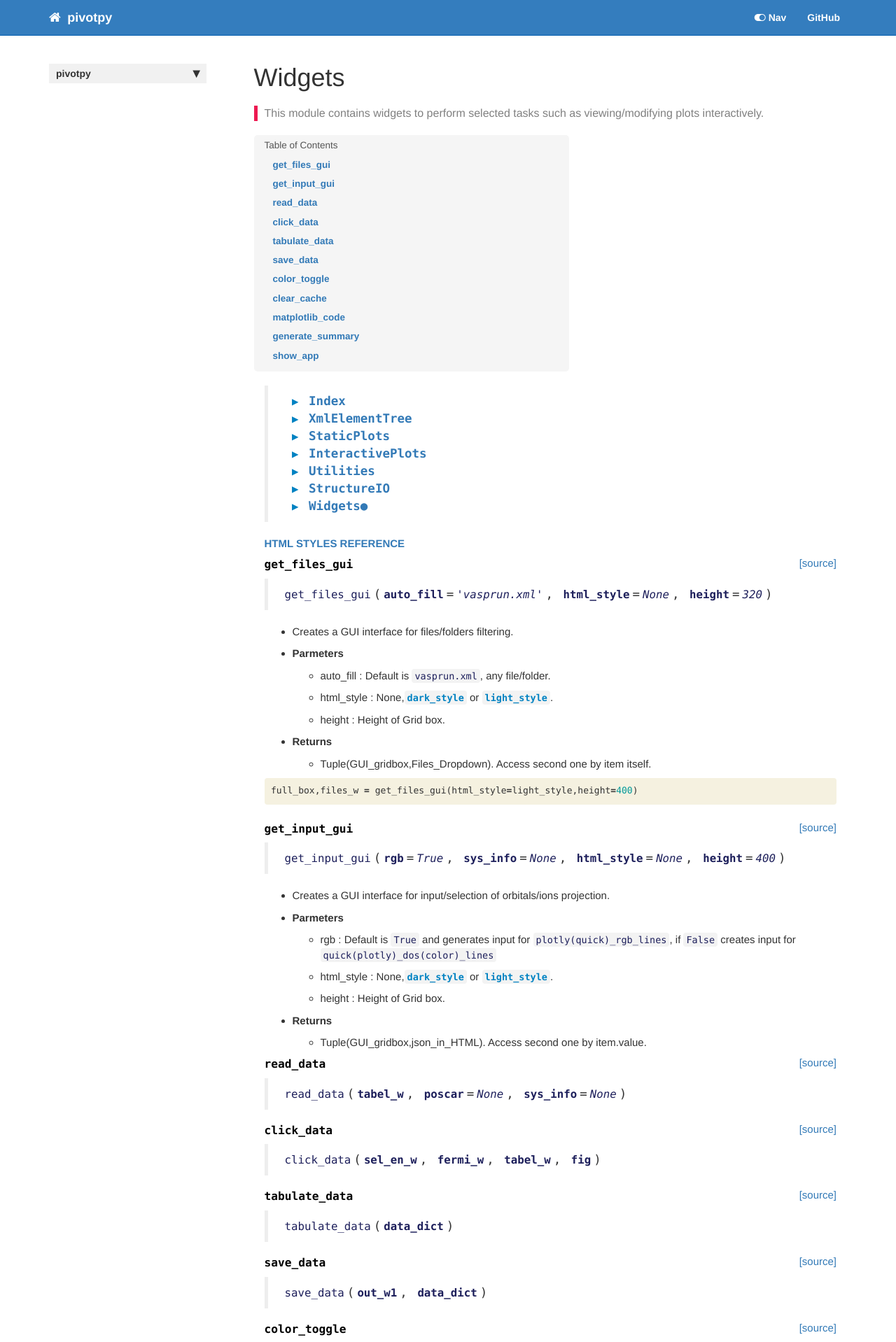
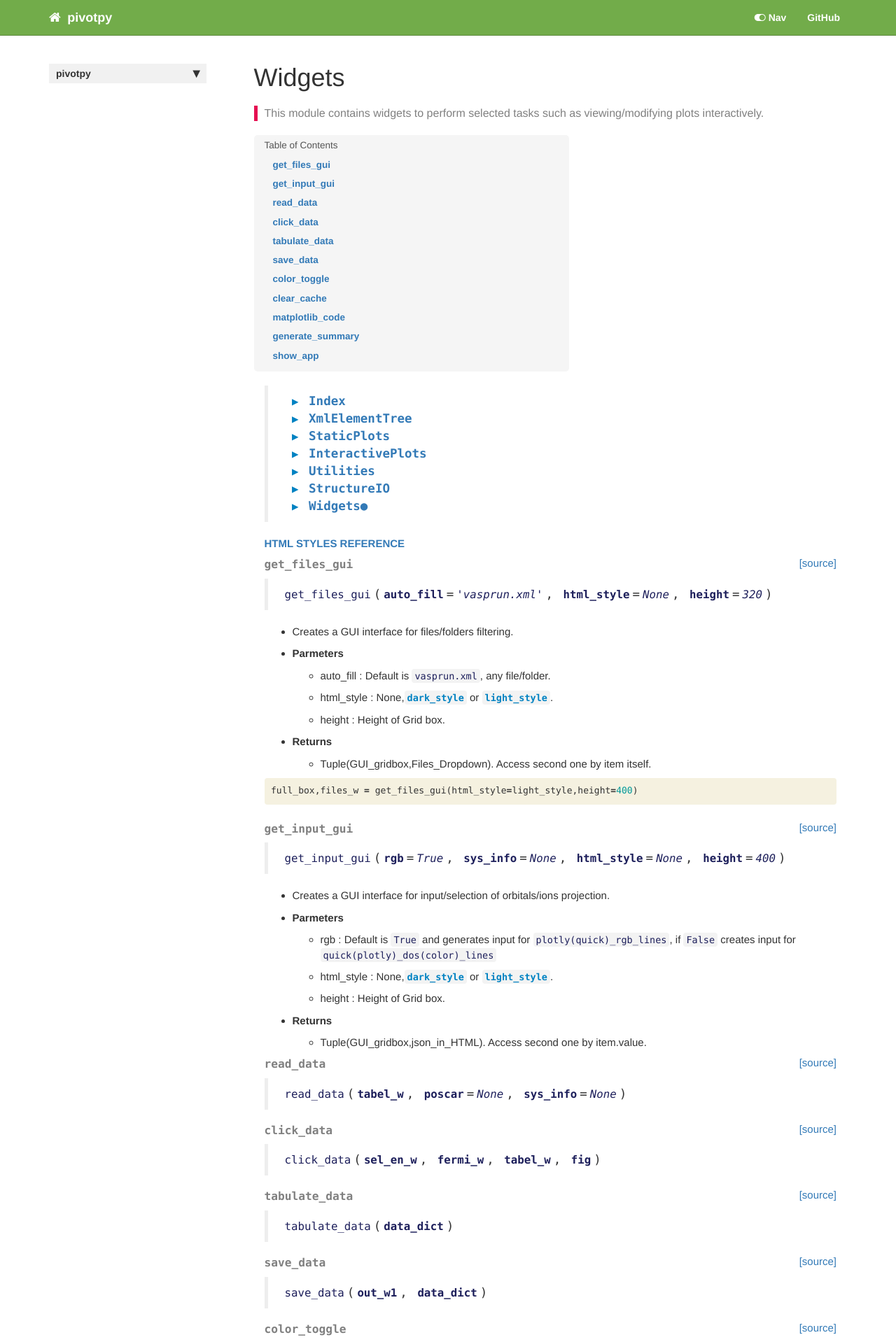
Before and after one commit to asaboor-gh/pivotpy, a Jekyll site: the page built from docs/Widgets.html, in a window 1280 px wide. Shown: the top 1918 px of the page at 70% size. Built offline with Jekyll 4.4.1, drawn with Linux system fonts in a browser that asks for light colours; nearby versions of some CDN libraries; comment, search, counter and statistics services are not loaded.

Commit message:
Update head.html

```diff
--- a/docs/_includes/head.html
+++ b/docs/_includes/head.html
@@ -14,7 +14,7 @@
 <link rel="stylesheet" href="{{ "/css/customstyles.css" | prepend: site.baseurl }}">
 <link rel="stylesheet" href="{{ "/css/boxshadowproperties.css" | prepend: site.baseurl }}">
 <!-- most color styles are extracted out to here -->
-<link rel="stylesheet" href="{{ "/css/theme-blue.css" | prepend: site.baseurl }}">
+<link rel="stylesheet" href="{{ "/css/theme-green.css" | prepend: site.baseurl }}">
 
 <script src="https://cdnjs.cloudflare.com/ajax/libs/jquery/2.1.4/jquery.min.js"></script>
 
```
